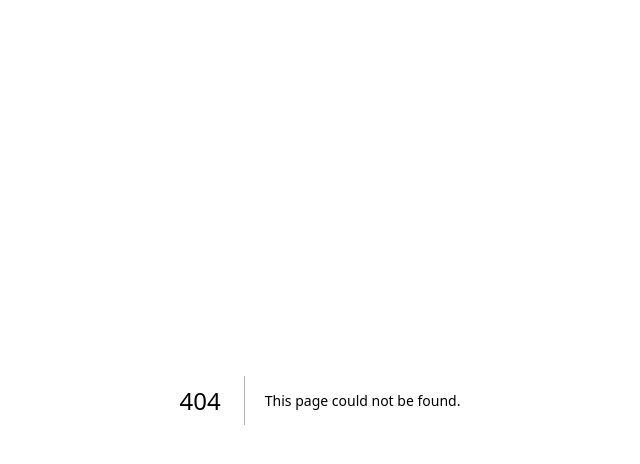
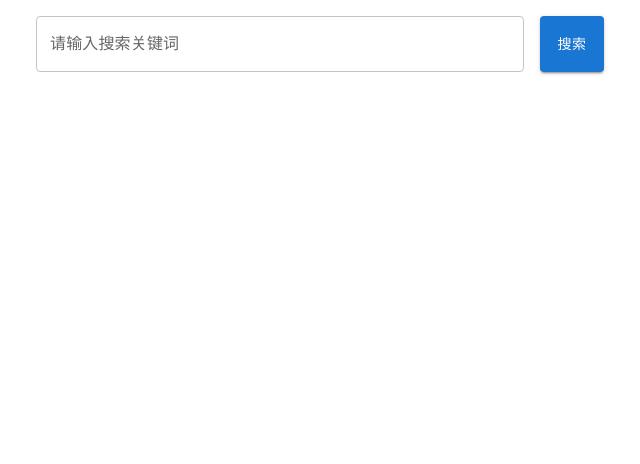
Before and after one commit to isixline/know-view, a Next.js app: page /matcher in a window 1280 px wide. Before the commit this address had no page. Shown: the top 464 px of the page, without its empty margins (320-960 px from the left). Built offline with nearby package versions, Linux system fonts and the light colour scheme.

Commit message:
fix: rename search api to matcher

```diff
--- a/src/app/search/page.tsx
+++ b/src/app/matcher/page.tsx
@@ -19,7 +19,7 @@ export default function Page() {
     if (!query.trim()) return;
     setLoading(true);
     try {
-      const res = await fetch('http://127.0.0.1:5005/search/idea', {
+      const res = await fetch('http://127.0.0.1:5005/matcher/idea', {
         method: 'POST',
         headers: {
           'Content-Type': 'application/json',
```
